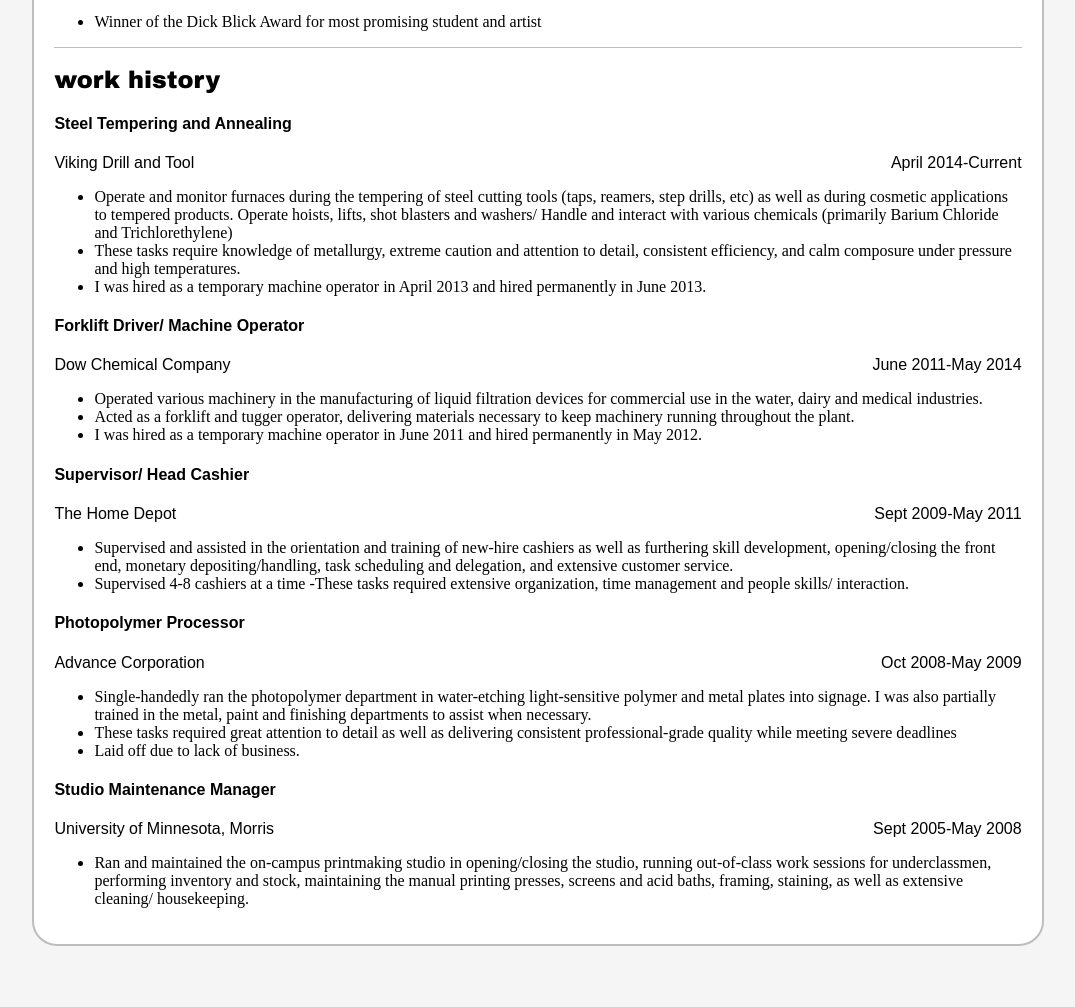
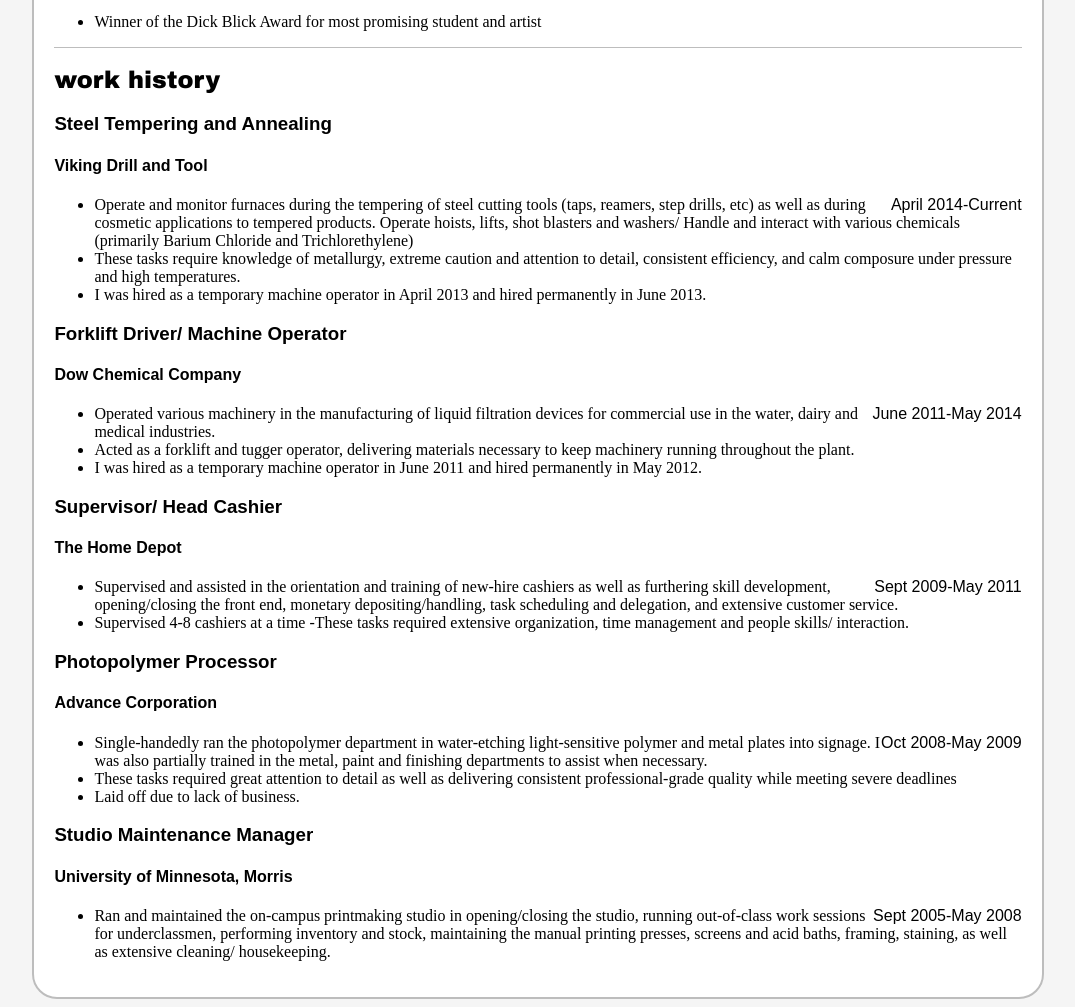
Before and after one commit to nelsong44/nelsong44.github.io, a plain HTML site: page index.html in a window 1280 px wide. Shown: the part 477-1484 px from the top of the page, without its empty margins (102-1177 px from the left). Before the commit the page ends 1431 px from the top, so only its background shows below. Drawn offline with Linux system fonts and the light colour scheme.

Commit message:
Update index.html

```diff
--- a/index.html
+++ b/index.html
@@ -44,9 +44,10 @@
       <h2>work history</h2>
     </div>
         <div class="job-title">
-          <h4>Steel Tempering and Annealing</h4>
+          <h3>Steel Tempering and Annealing</h3>
         </div>
-        <div class="company-date">Viking Drill and Tool
+        <div class="company-date">
+          <h4>Viking Drill and Tool</h4>
           <div class="date">April 2014-Current</div>
         </div>
         <ul>
@@ -59,8 +60,9 @@
         </ul>
 
       <div class="job-title">
-        <h4>Forklift Driver/ Machine Operator</h4>
-        <div class="company-date">Dow Chemical Company
+        <h3>Forklift Driver/ Machine Operator</h3>
+        <div class="company-date">
+          <h4>Dow Chemical Company</h4>
           <div class="date">June 2011-May 2014</div>
         </div>
       </div>
@@ -73,8 +75,9 @@
         </ul>
 
       <div class="job-title">
-        <h4>Supervisor/ Head Cashier</h4>
-        <div class="company-date">The Home Depot
+        <h3>Supervisor/ Head Cashier</h3>
+        <div class="company-date">
+          <h4>The Home Depot</h4>
           <div class="date">Sept 2009-May 2011</div>
         </div>
       </div>
@@ -87,8 +90,9 @@
         </ul>
 
       <div class="job-title">
-        <h4>Photopolymer Processor</h4>
-        <div class="company-date">Advance Corporation
+        <h3>Photopolymer Processor</h3>
+        <div class="company-date">
+          <h4>Advance Corporation</h4>
           <div class="date">Oct 2008-May 2009</div>
         </div>
       </div>
@@ -102,8 +106,9 @@
         </ul>
 
       <div class="job-title">
-        <h4>Studio Maintenance Manager</h4>
-        <div class="company-date">University of Minnesota, Morris
+        <h3>Studio Maintenance Manager</h3>
+        <div class="company-date">
+          <h4>University of Minnesota, Morris</h4>
           <div class="date">Sept 2005-May 2008</div>
         </div>
       </div>
```
